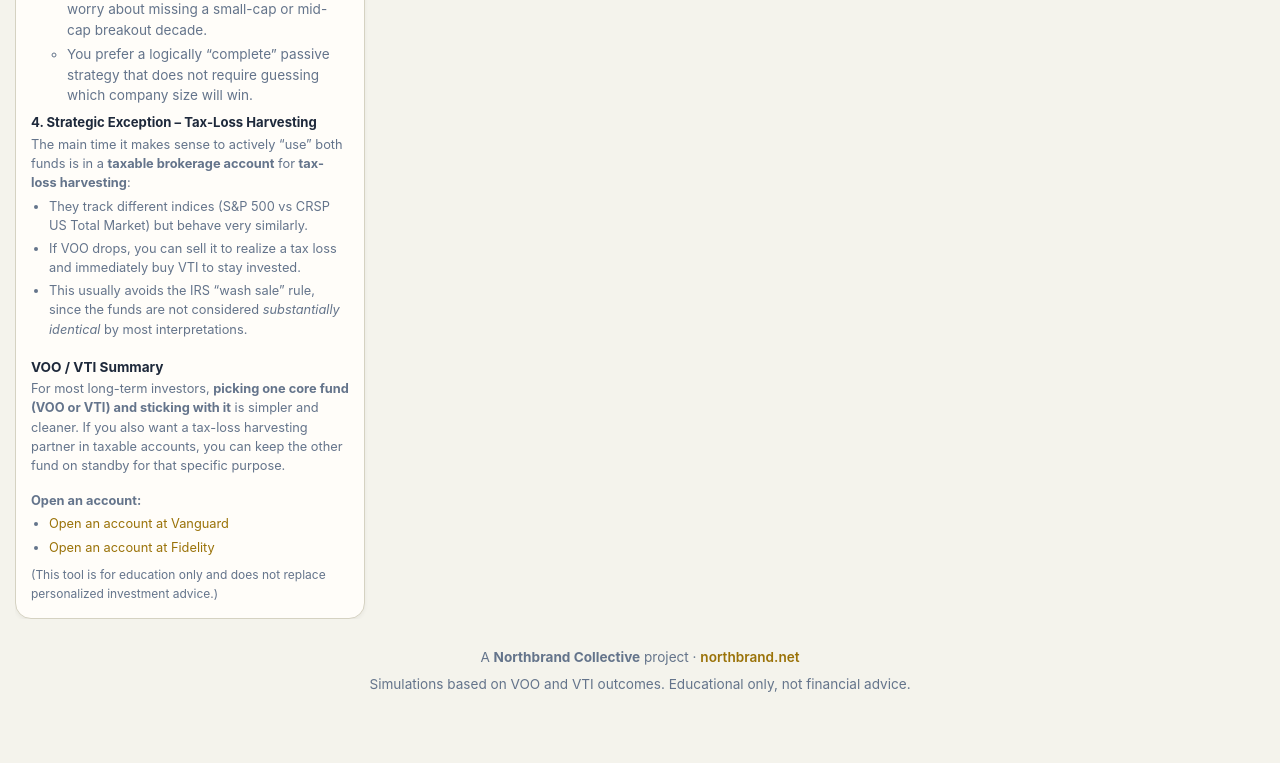
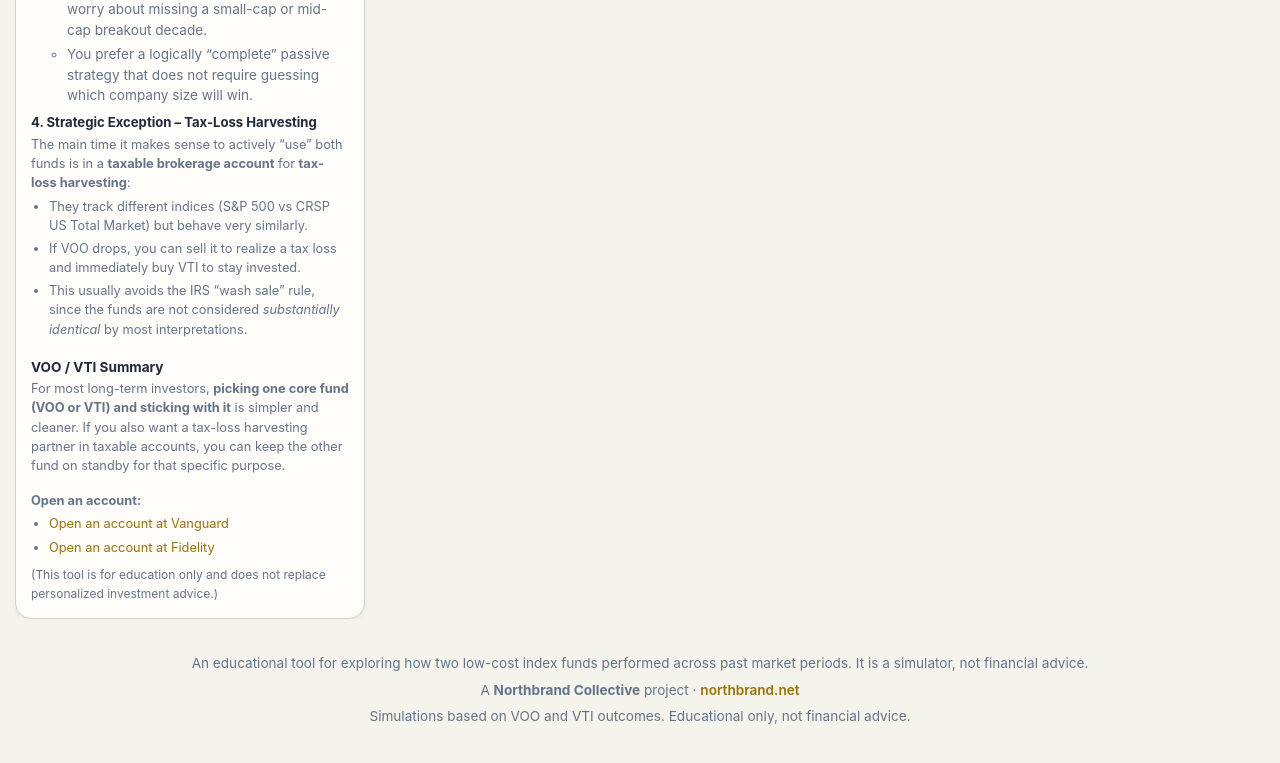
Before and after one commit to bparish0619-cyber/retirement-curator, a plain HTML site: page index.html in a window 1280 px wide. Shown: the part 2404-3167 px from the top of the page. Drawn offline with Linux system fonts and the light colour scheme.

Commit message:
Add meta description and plain descriptive text for web-filter crawlers

```diff
--- a/index.html
+++ b/index.html
@@ -4,6 +4,7 @@
     <meta charset="UTF-8">
     <meta name="viewport" content="width=device-width, initial-scale=1.0, maximum-scale=1.0, user-scalable=no">
     <title>Retirement Strategy Analyzer</title>
+    <meta name="description" content="The Retirement Strategy Analyzer is an educational simulator comparing historical outcomes of two broad stock index funds, VOO and VTI.">
     <style>
         :root {
             --bg-color: #f4f3ec;
@@ -1496,6 +1497,7 @@
 </script>
 
 <footer class="nb-footer">
+    <p class="nb-footer-sub" style="margin-bottom:6px">An educational tool for exploring how two low-cost index funds performed across past market periods. It is a simulator, not financial advice.</p>
     <p>A <strong>Northbrand Collective</strong> project &middot; <a href="https://northbrand.net">northbrand.net</a></p>
     <p class="nb-footer-sub">Simulations based on VOO and VTI outcomes. Educational only, not financial advice.</p>
 </footer>
```
